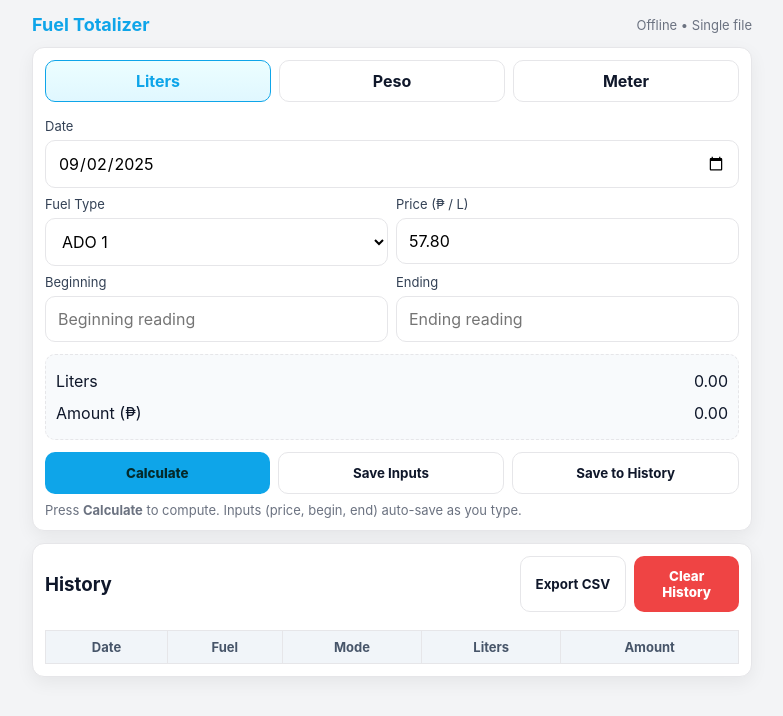
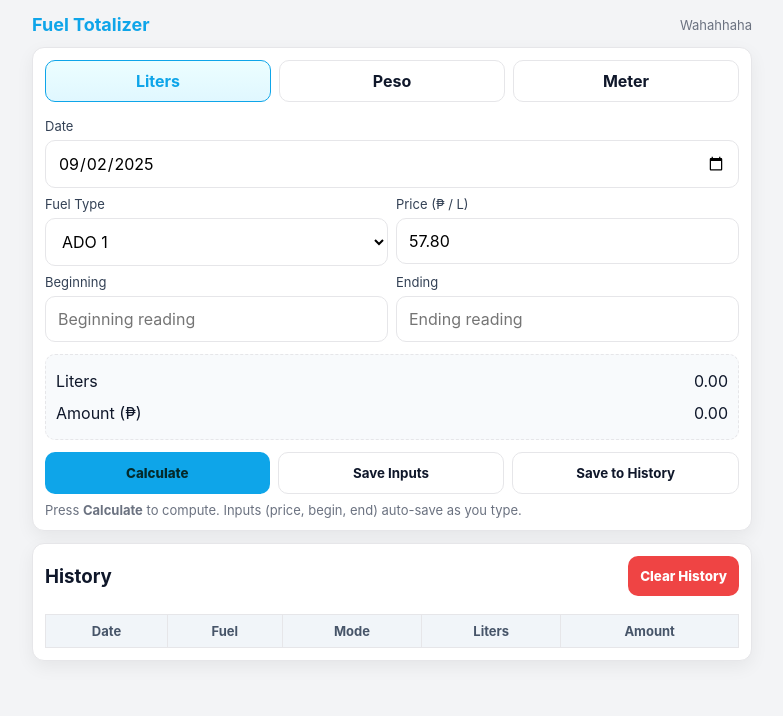
Before and after one commit to Supremecristian/Pmr, a plain HTML site: page index.html in a window 1280 px wide. Shown: the whole page, without its empty margins (248-1031 px from the left). Drawn offline with Linux system fonts and the light colour scheme.

Commit message:
Update index.html

```diff
--- a/index.html
+++ b/index.html
@@ -42,7 +42,7 @@
   <div class="wrap">
     <header>
       <h1>Fuel Totalizer</h1>
-      <div class="small">Offline • Single file</div>
+      <div class="small">Wahahhaha</div>
     </header>
 
     <section class="card" aria-labelledby="calculator">
@@ -75,7 +75,6 @@
       <div style="display:flex;justify-content:space-between;align-items:center">
         <h3 style="margin:0">History</h3>
         <div style="display:flex;gap:8px">
-          <button class="btn secondary" id="exportCsvBtn">Export CSV</button>
           <button class="btn danger" id="clearHistoryBtn">Clear History</button>
         </div>
       </div>
```
